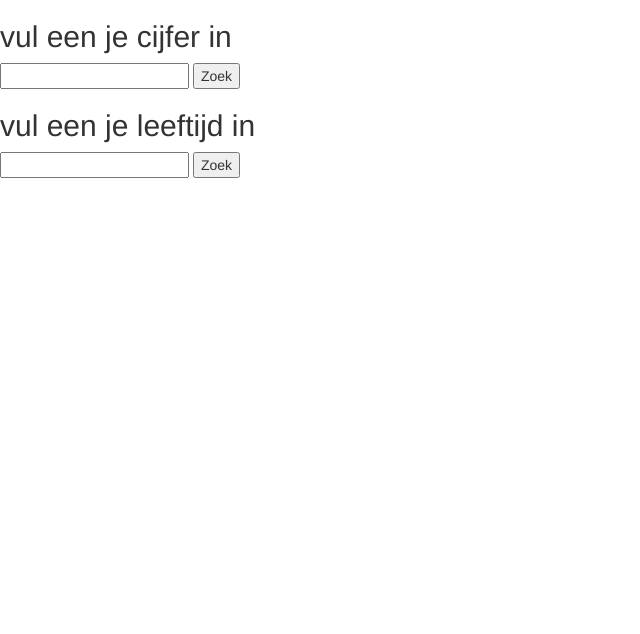
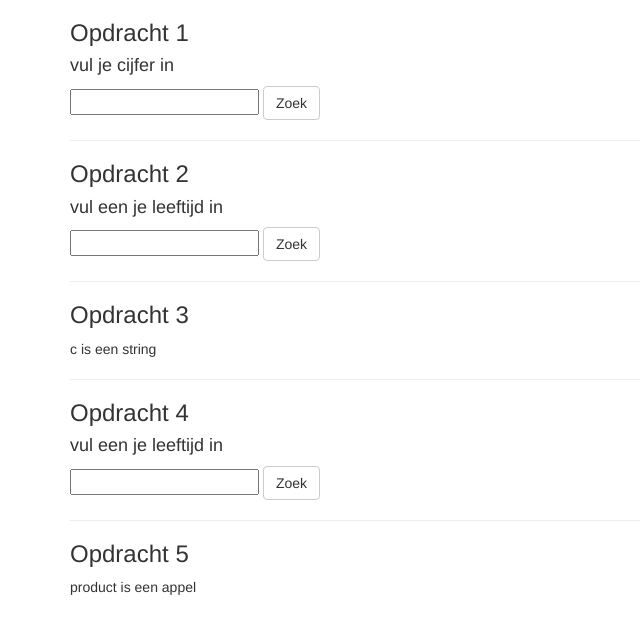
Before and after one commit to ThimoJonker/github-school, a PHP site: page /if-else-switch/index.php in a window 1280 px wide. Shown: the top 634 px of the page, without its empty margins (0-640 px from the left). Run offline with PHP 8.4, Linux system fonts and the light colour scheme.

Commit message:
opdrachten zijn allemaal af. (t/m 5)

```diff
--- a/school/if-else-switch/index.php
+++ b/school/if-else-switch/index.php
@@ -12,58 +12,121 @@
 <head>
     <meta charset="UTF-8">
     <title>Opdrachten php if else switch</title>
-    <link href="../../css/bootstrap.min.css" type="text/css" rel="stylesheet" />
+    <link href="../css/bootstrap.min.css" type="text/css" rel="stylesheet"/>
 </head>
 <body>
-    <form name="form" action="#" method="post">
-        <h2>vul een je cijfer in</h2>
-        <input type="text" name="number" value="">
-        <input type="submit" name="submit" value="Zoek">
+<div class="container">
+    <h3>Opdracht 1</h3>
+
+    <form name="form" action="#" method="post" class="">
+        <h4>vul je cijfer in</h4>
+        <input  type="text" name="number">
+        <input class="btn btn-default" type="submit" name="submit" value="Zoek">
     </form>
     <?php
-    if(isset($_POST['submit'])) {
+    if (isset($_POST['submit'])) {
 
         $number = $_POST['number'];
 
         if ($number <= 5) {
-            echo 'Onvoldoende!!';
-        }
-        elseif($number > 5 && $number <= 8){
-            echo 'Voldoende';
-        }
-        elseif($number > 8 && $number <= 10){
-            echo 'Goed';
-        }
-        else{
-            echo 'Fraude';
+            echo "<h4 class='text-danger'>Onvoldoende!</h4>";
+        } elseif ($number > 5 && $number <= 8) {
+            echo "<h4 class='text-warning'> Voldoende</h4>";
+        } elseif ($number > 8 && $number <= 10) {
+            echo "<h4 class='text-success'> Goed</h4>";
+        } else {
+            echo "<h4 class='text-muted'> Fraude!</h4>";
         }
     }
     ?>
+    <hr>
+    <h3>Opdracht 2</h3>
 
-    <form name="form" action="#" method="post">
-        <h2>vul een je leeftijd in</h2>
-        <input type="text" name="geboorte" value="">
-        <input type="submit" name="submitGJ" value="Zoek">
+    <form name="forma" action="#" method="post" class="">
+        <h4>vul een je leeftijd in</h4>
+        <input class="" type="text" name="geboorte" value="">
+        <input class="btn btn-default" type="submit" name="submitGJ" value="Zoek">
     </form>
 
     <?php
-    if(isset($_POST['submitGJ'])) {
+    if (isset($_POST['submitGJ'])) {
+
         $GJ = $_POST['geboorte'];
 
-        if($GJ + 10 >= 1970 && $GJ + 10 <= 1979){
+        if ($GJ + 10 >= 1970 && $GJ + 10 <= 1979) {
             echo "Uit de seventies";
-        }
-        elseif($GJ + 10 >= 1980 && $GJ + 10 <= 1989) {
+        } elseif ($GJ + 10 >= 1980 && $GJ + 10 <= 1989) {
             echo "Uit de eighties";
-        }
-        elseif($GJ + 10 >= 1990 && $GJ + 10 <= 1999) {
+        } elseif ($GJ + 10 >= 1990 && $GJ + 10 <= 1999) {
             echo "Uit de nineties";
-        }
-        elseif($GJ + 10 >= 2000 && $GJ + 10 <= 2009 ){
+        } elseif ($GJ + 10 >= 2000 && $GJ + 10 <= 2009) {
             echo "Uit de zeros";
+        } else {
+            echo "geen correcte geboortedatum";
         }
     }
     ?>
+    <hr>
+    <h3>Opdracht 3</h3>
+
+    <?php
+    $a = 10;
+    $b = 10;
+    $c = "10";
+
+    if (is_int($a) && is_int($b) && is_int($c)) {
+        echo "a, b en c zijn gelijk";
+    } elseif (is_string($c)) {
+        echo "c is een string";
+    }
+    ?>
+    <hr>
+
+    <h3>Opdracht 4</h3>
+    <form name="forma2" action="#" method="post" class="">
+        <h4>vul een je leeftijd in</h4>
+        <input class="" type="text" name="geboorte2" value="">
+        <input class="btn btn-default" type="submit" name="submitGJ2" value="Zoek">
+    </form>
+
+    <?php
+    if (isset($_POST['submitGJ2'])) {
+
+        $GJ = $_POST['geboorte2'];
+
+        $a = 10;
+        echo ($GJ + 10 >= 1970 && $GJ + 10 <= 1979 ? '<p>Uit de seventies</p>' : '');
+        echo ($GJ + 10 >= 1980 && $GJ + 10 <= 1989 ? '<p>Uit de eighties</p>' : '' );
+        echo ($GJ + 10 >= 1990 && $GJ + 10 <= 1999 ? '<p>Uit de nineties</p>' : '' );
+        echo ($GJ + 10 >= 2000 && $GJ + 10 <= 2009 ? '<p>Uit de zeros</p>' : '<p>geen correcte geboortedatum</p>' );
+        }
+    ?>
+
+    <hr>
+
+    <h3>Opdracht 5</h3>
+
+    <?php
+    $product = "appel";
+
+    switch($product) {
+        case "sinaasappel";
+            echo "product is een apple";
+            break;
+        case "kroket";
+            echo "product is een kroket";
+            break;
+        case "banaan";
+            echo "product is een banaan";
+            break;
+        case "appel";
+            echo"product is een appel";
+            break;
+    }
+
+    ?>
+
+</div>
 
 </body>
 </html>
```
